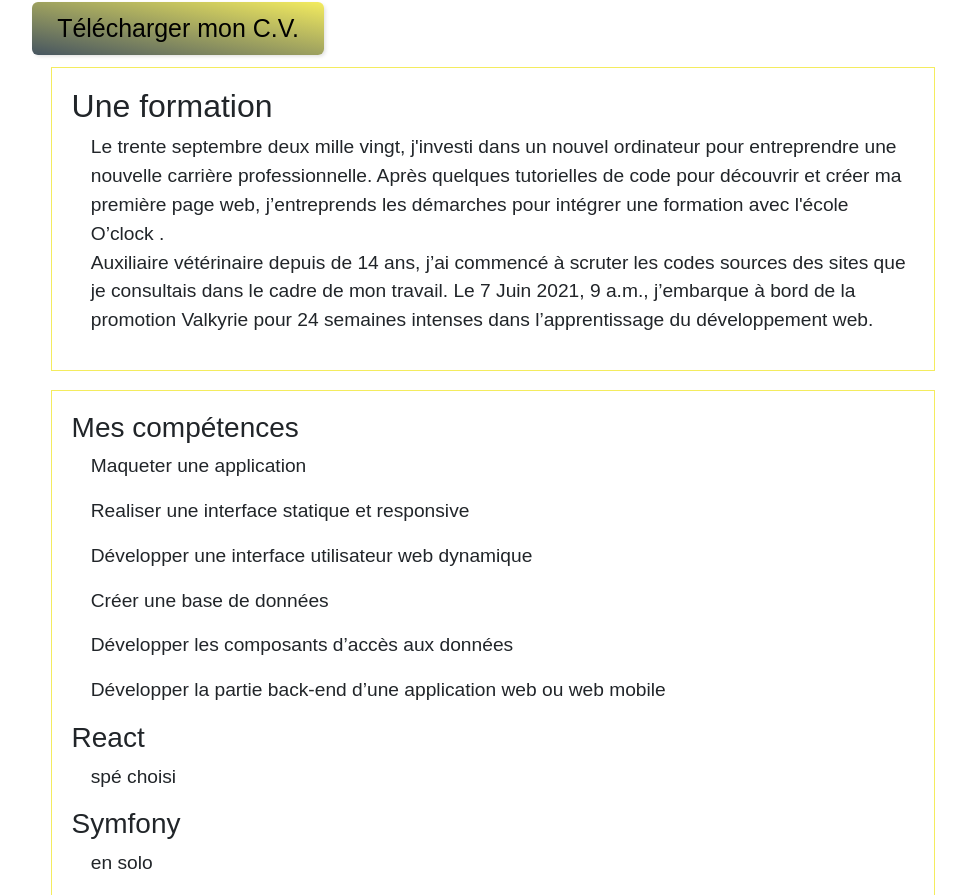
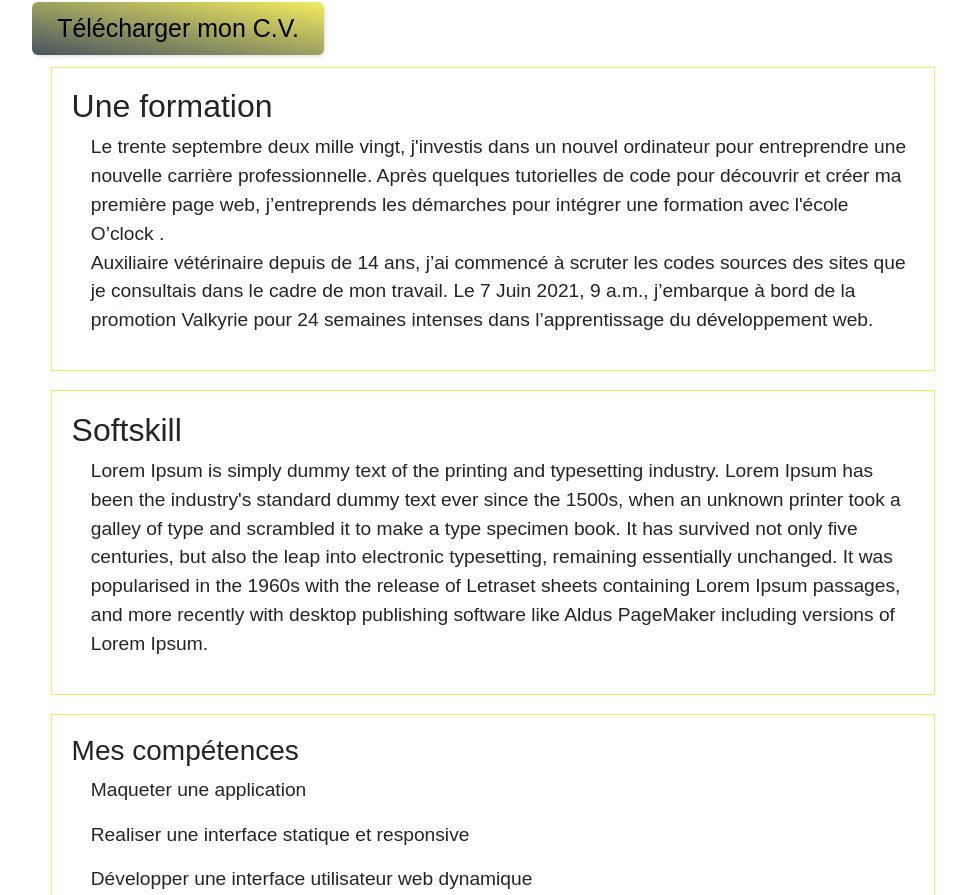
Before and after one commit to MorganeT84/portfolio-morgane-tressens, a Next.js app: page /profil in a window 1280 px wide. Shown: the part 578-1473 px from the top of the page, without its empty margins (147-1113 px from the left). Built offline with nearby package versions, Linux system fonts and the light colour scheme.

Commit message:
profil softskill

```diff
--- a/components/Profil/index.js
+++ b/components/Profil/index.js
@@ -8,8 +8,14 @@
       <div className={styles.bloc}>
         <h2> Une formation</h2>
         <p>
-          Le trente septembre deux mille vingt, j'investi dans un nouvel ordinateur pour entreprendre une nouvelle carrière professionnelle. Après quelques tutorielles de code pour découvrir et créer ma première page web, j’entreprends les démarches pour intégrer une formation avec l'école O’clock . <br />
+          Le trente septembre deux mille vingt, j'investis dans un nouvel ordinateur pour entreprendre une nouvelle carrière professionnelle. Après quelques tutorielles de code pour découvrir et créer ma première page web, j’entreprends les démarches pour intégrer une formation avec l'école O’clock . <br />
           Auxiliaire vétérinaire depuis de 14 ans, j’ai commencé à scruter les codes sources des sites que je consultais dans le cadre de mon travail. Le 7 Juin 2021, 9 a.m.,  j’embarque à bord de la promotion Valkyrie pour 24 semaines intenses dans l’apprentissage du développement web.
+        </p>
+      </div>
+      <div className={styles.bloc}>
+        <h2> Softskill</h2>
+        <p>
+        Lorem Ipsum is simply dummy text of the printing and typesetting industry. Lorem Ipsum has been the industry's standard dummy text ever since the 1500s, when an unknown printer took a galley of type and scrambled it to make a type specimen book. It has survived not only five centuries, but also the leap into electronic typesetting, remaining essentially unchanged. It was popularised in the 1960s with the release of Letraset sheets containing Lorem Ipsum passages, and more recently with desktop publishing software like Aldus PageMaker including versions of Lorem Ipsum.
         </p>
       </div>
       <div className={styles.bloc}>
```
